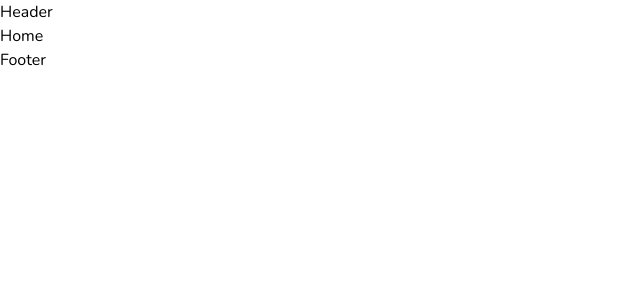
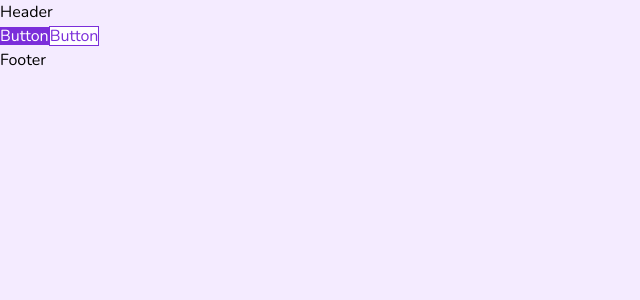
Before and after one commit to Fooreilry/store, a Next.js app: page / in a window 1280 px wide. Shown: the top 300 px of the page, without its empty margins (0-640 px from the left). Built offline with nearby package versions, Linux system fonts and the light colour scheme.

Commit message:
add prettier script and fix layout

```diff
--- a/package.json
+++ b/package.json
@@ -11,7 +11,8 @@
     "stylelint": "npx stylelint \"**/*.css\"",
     "stylelint:fix": "npx stylelint \"**/*.css\" --fix",
     "prepare": "husky",
-    "typecheck": "tsc --noEmit"
+    "typecheck": "tsc --noEmit",
+    "prettier": "npx prettier src/ --write"
   },
   "dependencies": {
     "@tanstack/react-table": "^8.15.3",
--- a/src/app/ui/MainTamplate.tsx
+++ b/src/app/ui/MainTamplate.tsx
@@ -1,21 +1,16 @@
 'use client';
 
 import React from 'react';
+import { ThemeProvider } from '../providers/ThemeProvider';
 
-export function MainTamplate({
-  header,
-  footer,
-  children,
-}: {
-  children: React.ReactNode;
-  header: React.ReactNode;
-  footer: React.ReactNode;
-}) {
+export function MainTamplate({ children }: { children: React.ReactNode }) {
   return (
-    <body>
-      {header}
-      <main>{children}</main>
-      {footer}
-    </body>
+    <ThemeProvider>
+      <body className="app light">
+        <header>Header</header>
+        {children}
+        <footer>Footer</footer>
+      </body>
+    </ThemeProvider>
   );
 }
--- a/src/app/ui/RootLayout.tsx
+++ b/src/app/ui/RootLayout.tsx
@@ -1,7 +1,6 @@
 import { Nunito } from 'next/font/google';
 import React from 'react';
 import '../styles/globals.css';
-import { ThemeProvider } from '../providers/ThemeProvider';
 import { MainTamplate } from './MainTamplate';
 
 const nunito = Nunito({
@@ -15,11 +14,7 @@ const nunito = Nunito({
 export default function RootLayout({ children }: { children: React.ReactNode }) {
   return (
     <html lang="ru" className={nunito.className}>
-      <ThemeProvider>
-        <MainTamplate header={<header>Header</header>} footer={<footer>Footer</footer>}>
-          <body className="app">{children}</body>
-        </MainTamplate>
-      </ThemeProvider>
+      <MainTamplate>{children}</MainTamplate>
     </html>
   );
 }
--- a/src/pages/HomePage/ui/Home.tsx
+++ b/src/pages/HomePage/ui/Home.tsx
@@ -1,3 +1,10 @@
+import { Button } from '@/src/shared/ui/Button';
+
 export default function HomePage() {
-  return <main>Home</main>;
+  return (
+    <main>
+      <Button>Button</Button>
+      <Button variant="secondary">Button</Button>
+    </main>
+  );
 }
--- a/src/shared/ui/Button/index.tsx
+++ b/src/shared/ui/Button/index.tsx
@@ -0,0 +1,3 @@
+import { Button } from './ui/Button';
+
+export { Button };
--- a/src/shared/ui/Button/ui/Button.module.css
+++ b/src/shared/ui/Button/ui/Button.module.css
@@ -1,3 +1,17 @@
 .Button {
   padding: 0;
+  border: none;
+  background: none;
+  cursor: pointer;
 }
+
+.primary {
+  background: var(--primary-color);
+  color: white;
+}
+
+.secondary {
+  background: white;
+  color: var(--primary-color);
+  border: 1px solid var(--primary-color);
+}
--- a/src/shared/ui/Button/ui/Button.tsx
+++ b/src/shared/ui/Button/ui/Button.tsx
@@ -1,7 +1,21 @@
-import React from 'react';
+'use client';
 
-function Button() {
-  return <div>Button</div>;
+import classNames from '@/src/shared/utils/classnames/classnames';
+import { ButtonHTMLAttributes } from 'react';
+import cls from './Button.module.css';
+
+type ButtonVariantsType = 'primary' | 'secondary';
+
+export interface ButtonProps extends ButtonHTMLAttributes<HTMLButtonElement> {
+  children: React.ReactNode;
+  className?: string;
+  variant?: ButtonVariantsType;
 }
 
-export default Button;
+export const Button = ({ type = 'button', children, className = '', variant = 'primary', ...props }: ButtonProps) => {
+  return (
+    <button className={classNames(cls.Button, {}, [className, cls[variant]])} type={type} {...props}>
+      {children}
+    </button>
+  );
+};
```
Also changed, not shown: .eslintrc.js, 1 other file (tests, documents, lock files or other folders).
